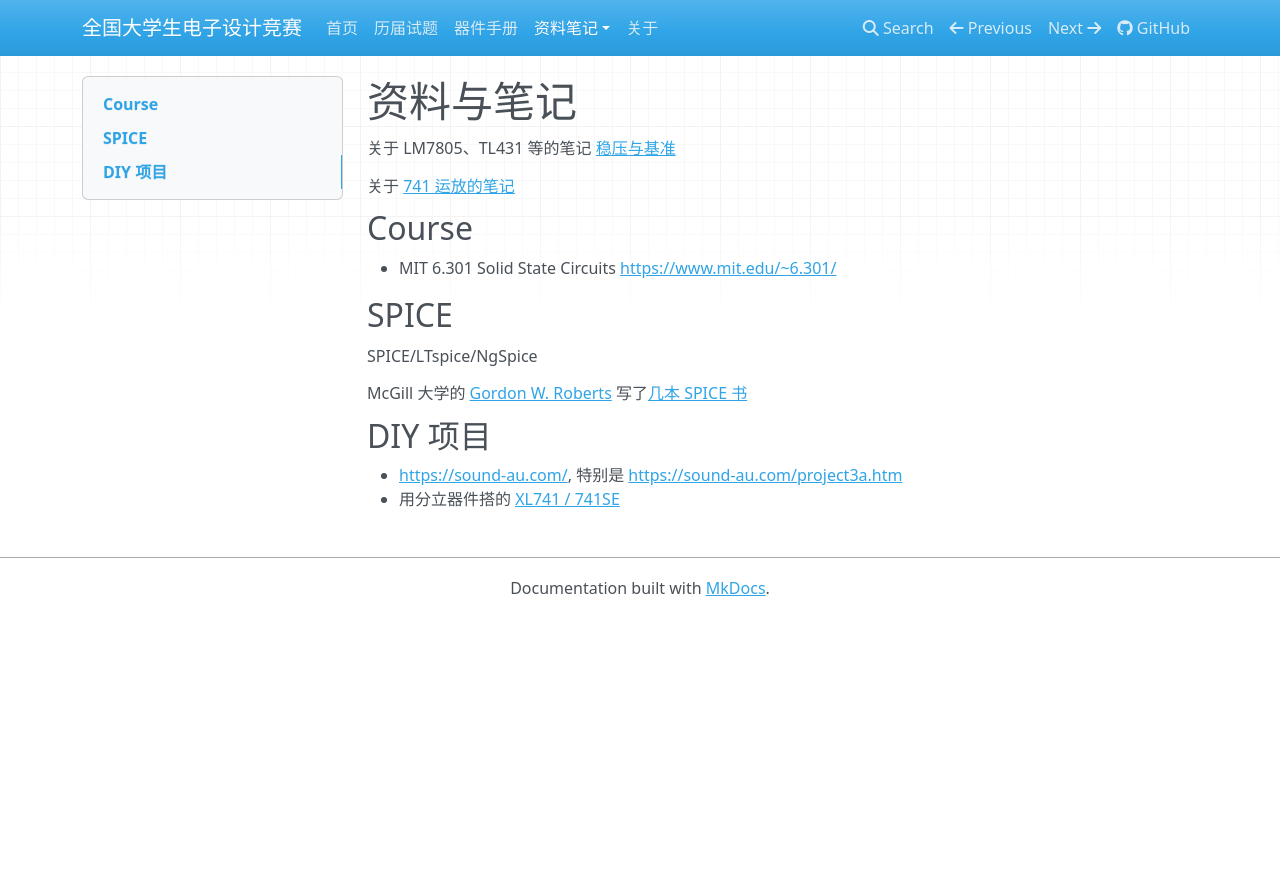
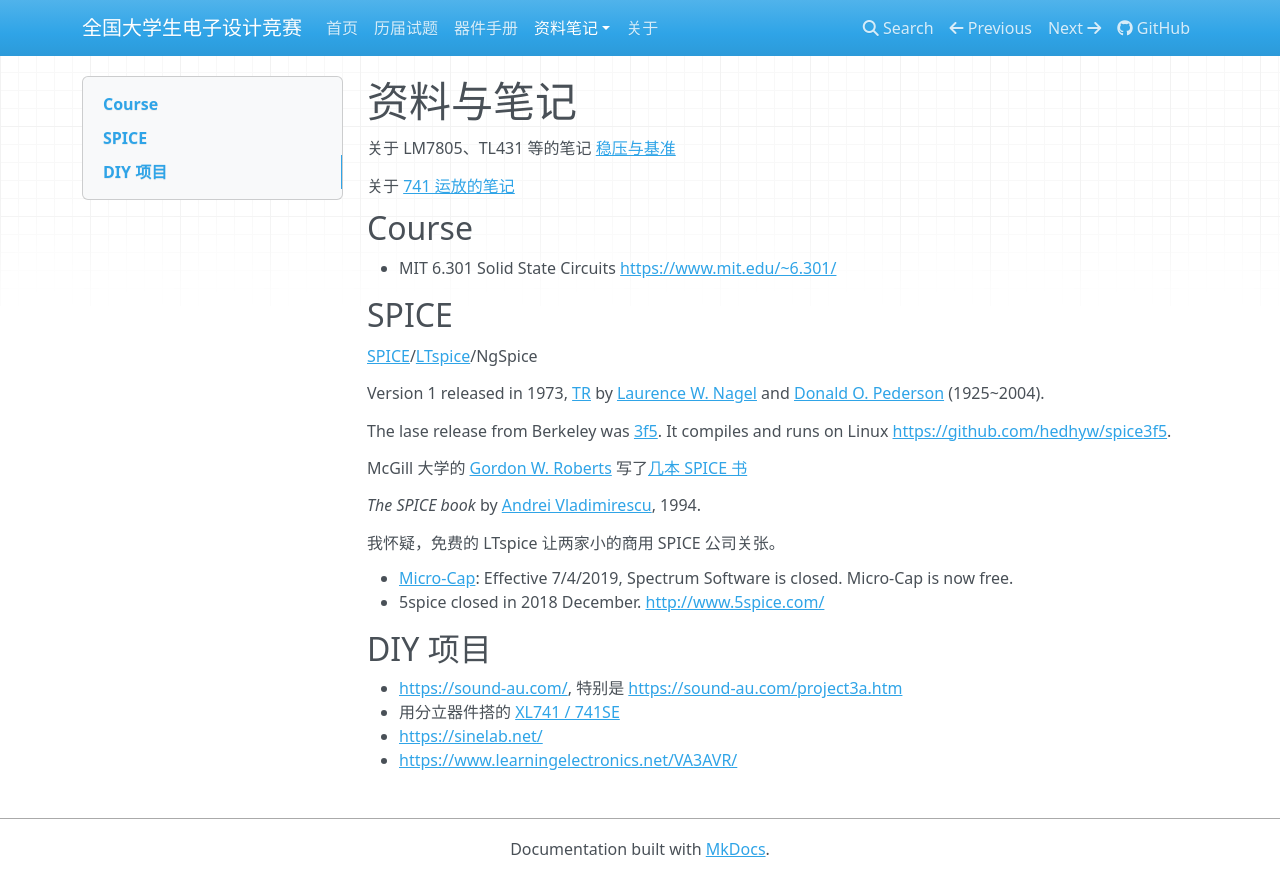
Before and after one commit to chenshuo/nuedc, an MkDocs documentation site: the page built from docs/notes.md, in a window 1280 px wide. Shown: the top 896 px of the page. Built offline with MkDocs 1.6.1, drawn with Linux system fonts in a browser that asks for light colours; nearby versions of some CDN libraries.

Commit message:
update spice notes

```diff
--- a/docs/notes.md
+++ b/docs/notes.md
@@ -10,12 +10,25 @@
 
 ## SPICE
 
-SPICE/LTspice/NgSpice
+[SPICE](https://en.wikipedia.org/wiki/SPICE)/[LTspice](https://www.analog.com/en/resources/technical-articles/spice-differentiation.html)/NgSpice
+
+Version 1 released in 1973, [TR](https://www2.eecs.berkeley.edu/Pubs/TechRpts/1973/22871.html) by [Laurence W. Nagel](https://www.researchgate.net/profile/Laurence-Nagel) and [Donald O. Pederson](https://en.wikipedia.org/wiki/Donald_Pederson) (1925~2004).
+
+The lase release from Berkeley was [3f5](https://ptolemy.berkeley.edu/projects/embedded/pubs/downloads/spice/index.htm). It compiles and runs on Linux <https://github.com/hedhyw/spice3f5>.
 
 McGill 大学的 [Gordon W. Roberts](https://www.ece.mcgill.ca/~grober4/ROBERTS/Welcome.html) 写了[几本 SPICE 书](https://www.ece.mcgill.ca/~grober4/ROBERTS/My_Textbooks.html)
+
+_The SPICE book_ by [Andrei Vladimirescu](https://scholar.google.com/citations?user=ppZ1RtAAAAAJ&hl=en), 1994.
+
+我怀疑，免费的 LTspice 让两家小的商用 SPICE 公司关张。
+
+* [Micro-Cap](https://en.wikipedia.org/wiki/Micro-Cap): Effective 7/4/2019, Spectrum Software is closed. Micro-Cap is now free.
+* 5spice closed in 2018 December. <http://www.5spice.com/>
 
 
 ## DIY 项目
 
 * <https://sound-au.com/>, 特别是 <https://sound-au.com/project3a.htm>
 * 用分立器件搭的 [XL741 / 741SE](https://wiki.evilmadscientist.com/741)
+* <https://sinelab.net/>
+* <https://www.learningelectronics.net/VA3AVR/>
```
